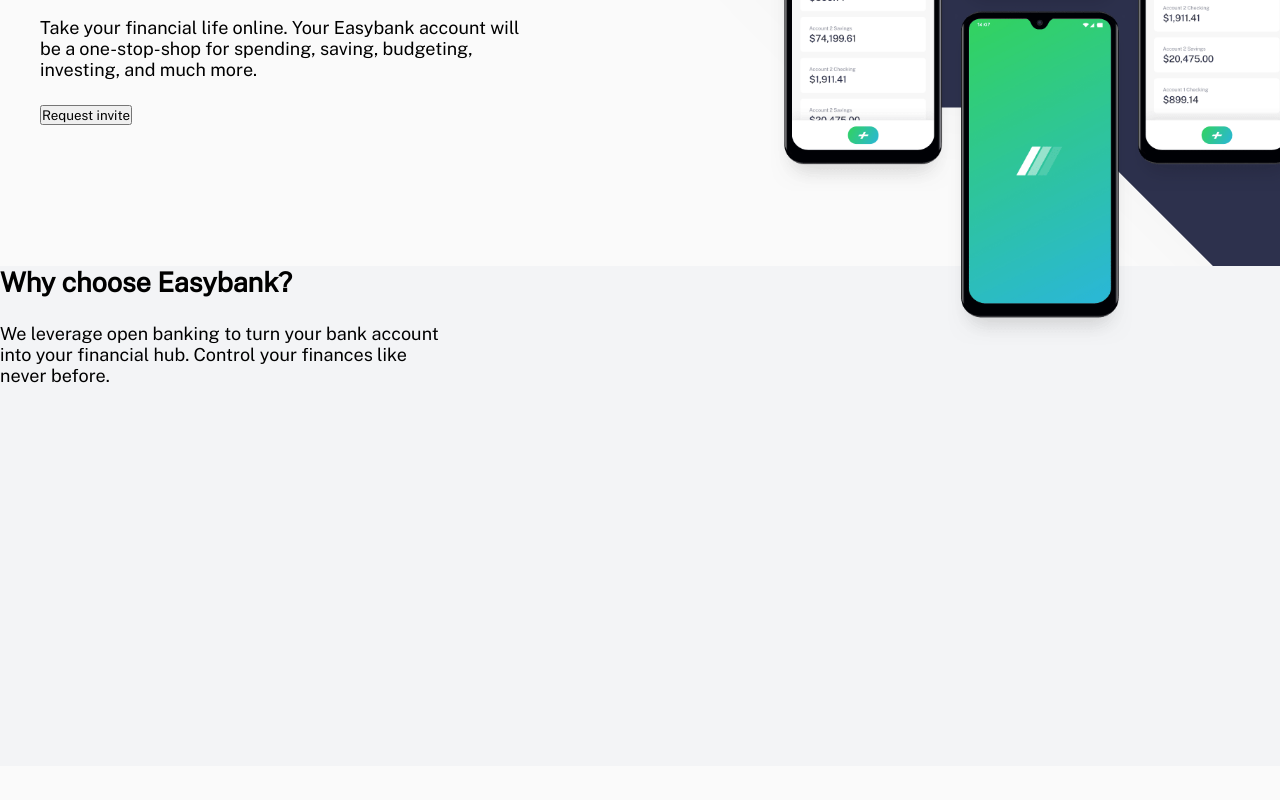
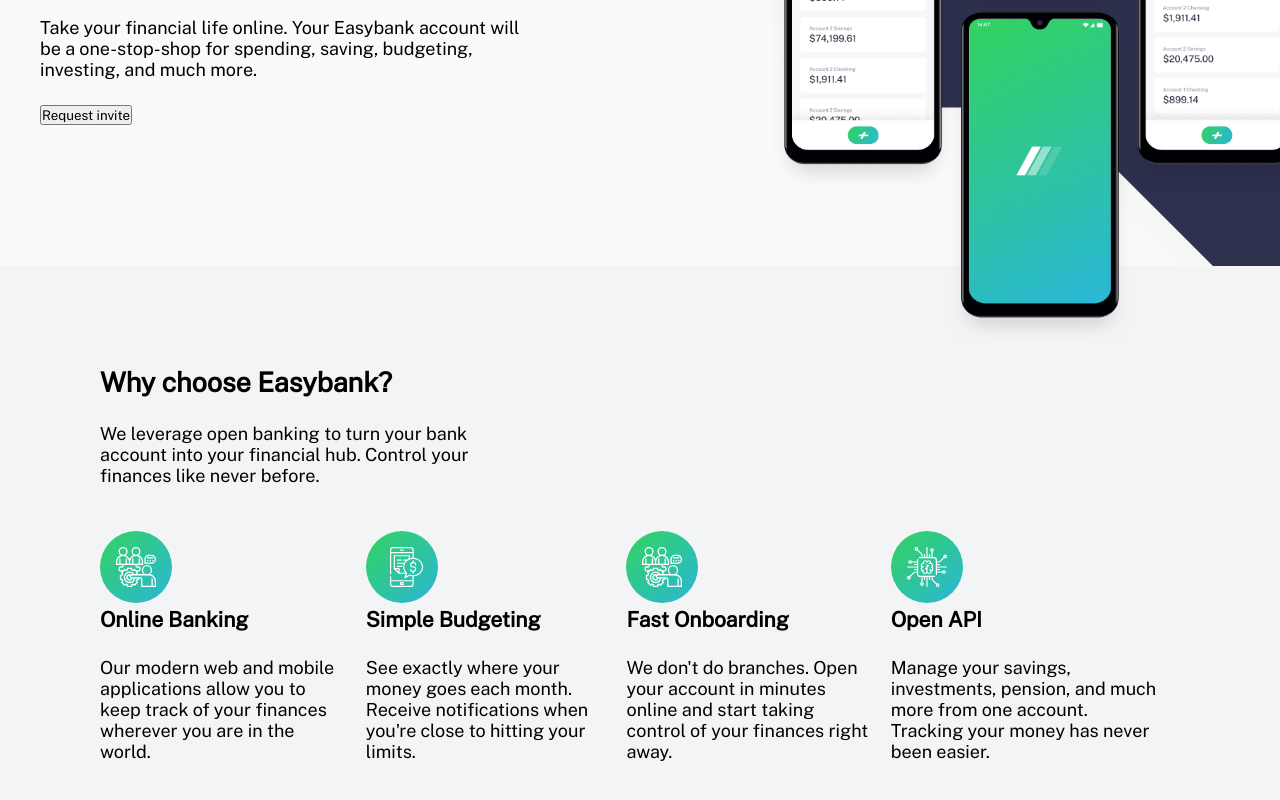
Before and after one commit to Gittenger/fem-easybank-landing, a React (Create React App) app: page / in a window 1280 px wide. Shown: the part 304-1104 px from the top of the page. Before the commit the page ends 1070 px from the top, so only its background shows below. Built offline with nearby package versions, Linux system fonts and the light colour scheme.

Commit message:
features section

```diff
--- /dev/null
+++ b/src/components/feature-box/feature-box.component.jsx
@@ -0,0 +1,35 @@
+import React from "react";
+
+import InfoBox from "../info-box/info-box.component";
+
+import ApiImg from "../../assets/icon-api.svg";
+import BudgetImg from "../../assets/icon-budgeting.svg";
+import OnboardImg from "../../assets/icon-onboarding.svg";
+import OnlineImg from "../../assets/icon-onboarding.svg";
+import { FeatureBoxContainer } from "./feature-box.styles";
+
+const FeatureBox = ({ img, properties }) => {
+  const getImg = (img) =>
+    img === "api"
+      ? ApiImg
+      : img === "budget"
+      ? BudgetImg
+      : img === "onboard"
+      ? OnboardImg
+      : img === "online"
+      ? OnlineImg
+      : OnlineImg;
+
+  const imgRender = getImg(img);
+
+  return (
+    <FeatureBoxContainer>
+      <div>
+        <img src={imgRender} alt="" />
+      </div>
+      <InfoBox properties={{ ...properties }} />
+    </FeatureBoxContainer>
+  );
+};
+
+export default FeatureBox;
--- /dev/null
+++ b/src/components/feature-box/feature-box.styles.jsx
@@ -0,0 +1,10 @@
+import styled from "styled-components";
+
+import { FlexCenter } from "../../style-utils/utils.styles";
+
+export const FeatureBoxContainer = styled.div`
+  ${FlexCenter}
+  flex-direction: column;
+  align-items: flex-start;
+  padding: 2rem 2rem 2rem 0;
+`;
--- a/src/components/features/features.component.jsx
+++ b/src/components/features/features.component.jsx
@@ -1,11 +1,65 @@
 import React from "react";
 
+import Container from "../container/container.component";
 import InfoBox from "../info-box/info-box.component";
+import FeatureBox from "../feature-box/feature-box.component";
 
-import { FeaturesContainer, HeadingContainer } from "./features.styles";
+import {
+  FeaturesContainer,
+  HeadingContainer,
+  FeatureBoxContainer,
+} from "./features.styles";
+
+const iter = [
+  {
+    id: 1,
+    properties: {
+      heading: "Online Banking",
+      info:
+        "Our modern web and mobile applications allow you to keep track of your finances wherever you are in the world.",
+      priority: "h3",
+      alignment: "left",
+    },
+    img: "online",
+  },
+  {
+    id: 2,
+    properties: {
+      heading: "Simple Budgeting",
+      info:
+        "See exactly where your money goes each month. Receive notifications when you're close to hitting your limits.",
+      priority: "h3",
+      alignment: "left",
+    },
+    img: "budget",
+  },
+  {
+    id: 3,
+    properties: {
+      heading: "Fast Onboarding",
+      info:
+        "We don't do branches. Open your account in minutes online and start taking control of your finances right away.",
+      priority: "h3",
+      alignment: "left",
+    },
+    img: "onboard",
+  },
+  {
+    id: 4,
+    properties: {
+      heading: "Open API",
+      info:
+        "Manage your savings, investments, pension, and much more from one account. Tracking your money has never been easier.",
+      priority: "h3",
+      alignment: "left",
+    },
+    img: "api",
+  },
+];
 
 const Features = () => (
   <FeaturesContainer>
+    <Container className="content-container">
       <HeadingContainer>
         <InfoBox
           properties={{
@@ -17,6 +71,12 @@
           }}
         />
       </HeadingContainer>
+      <FeatureBoxContainer>
+        {iter.map((item) => (
+          <FeatureBox img={item.img} properties={item.properties} />
+        ))}
+      </FeatureBoxContainer>
+    </Container>
   </FeaturesContainer>
 );
 
--- a/src/components/features/features.styles.jsx
+++ b/src/components/features/features.styles.jsx
@@ -1,12 +1,26 @@
 import styled from "styled-components";
 
+import { FlexCenter } from "../../style-utils/utils.styles";
+
 export const FeaturesContainer = styled.div`
+  ${FlexCenter}
   position: relative;
-  height: 500px;
+  z-index: 0;
+  padding: 10rem;
   background-color: ${({ theme: { colors } }) => colors.greyBlueLight};
-  z-index: 0;
+
+  .content-container {
+    ${FlexCenter}
+    flex-direction: column;
+    align-items: flex-start;
+  }
 `;
 
 export const HeadingContainer = styled.div`
   width: 35%;
 `;
+
+export const FeatureBoxContainer = styled.div`
+  ${FlexCenter}
+  justify-items: space-between;
+`;
--- a/src/style-utils/global.styles.js
+++ b/src/style-utils/global.styles.js
@@ -9,7 +9,7 @@
 
 html{
     font-size: 62.5%;
-    overflow: hidden;
+    overflow-x: hidden;
 }
 
 body{
```
Lines whose indentation alone changed are shown as unchanged.
